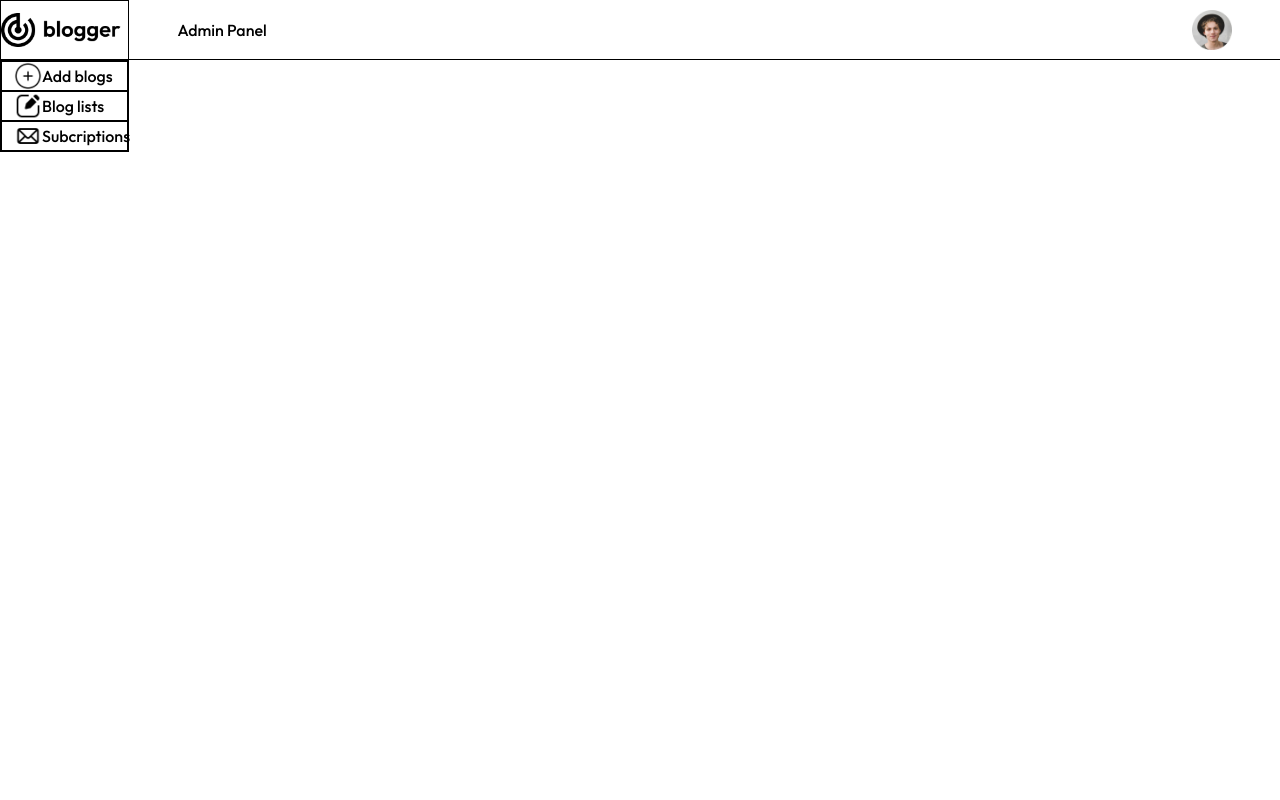
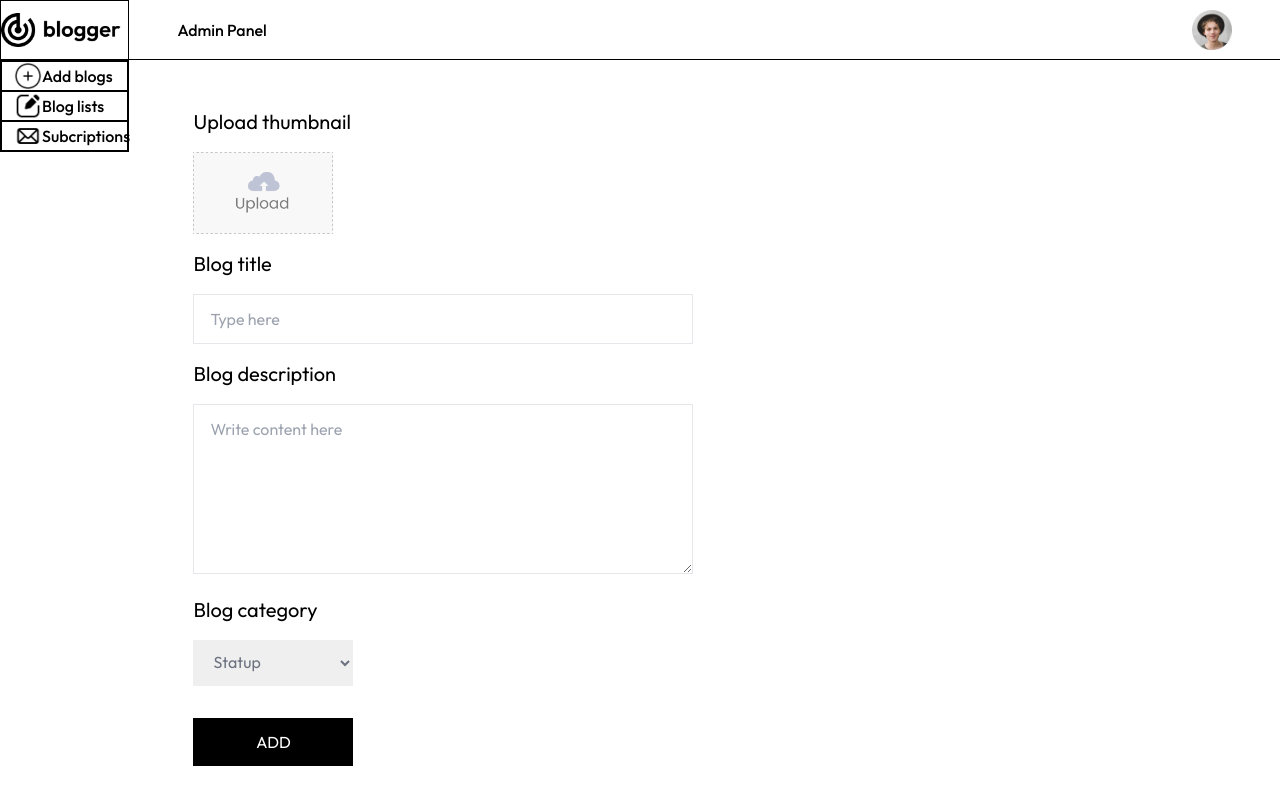
Before and after one commit to SanjayaPrasadRajapaksha/Blog_App, a Next.js app: page /admin/addProduct in a window 1280 px wide. Built offline with nearby package versions, Linux system fonts and the light colour scheme.

Commit message:
add blog form page with image upload and form submission

```diff
--- a/app/admin/addProduct/page.jsx
+++ b/app/admin/addProduct/page.jsx
@@ -1,12 +1,67 @@
 'use client'
-import React from 'react'
+import { assets } from '@/Assets/assets'
+import axios from 'axios'
+import Image from 'next/image'
+import React, { useState } from 'react'
+import { toast } from 'react-toastify'
 
 const page = () => {
-  return (
-    <div>
+    const [image, setImage] = useState(false);
+    const [data, setData] = useState({
+        title: "",
+        description: "",
+        category: "Startup",
+        author: "Sanjaya Prasad",
+        authorImg: "/authour_img"
+    })
 
-    </div>
-  )
+    const onChangeHandler = (e) => {
+        const name = e.target.name;
+        const value = e.target.value;
+        setData(data => ({ ...data, [name]: value }));
+        console.log(data)
+    }
+    const onSubmitHandler = async (e) => {
+        e.preventDefault();
+        const formData = new FormData();
+        formData.append("title", data.title);
+        formData.append("description", data.description);
+        formData.append("category", data.category);
+        formData.append("author", data.author);
+        formData.append("authorImg", data.authorImg);
+        formData.append("image", image);
+
+        const response = await axios.post('/api/blog', formData);
+        if (response.data.success) {
+            toast.success(response.data.msg)
+        } else {
+            toast.error("Error")
+        }
+    }
+    return (
+        <>
+            <form onSubmit={onSubmitHandler} className='pt-5 px-5 sm:pt-12 sm:pl-16'>
+                <p className='text-xl'>Upload thumbnail</p>
+                <label htmlFor="image">
+                    <Image className='mt-4' src={!image ? assets.upload_area : URL.createObjectURL(image)} width={140} height={70} alt='' />
+                </label>
+                <input onChange={(e) => setImage(e.target.files[0])} type='file' id='image' hidden required />
+                <p className='text-xl mt-4'>Blog title</p>
+                <input name='title' onChange={onChangeHandler} value={data.title} className='w-full sm:w-[500px] mt-4 px-4 py-3 border' type='text' placeholder='Type here' required />
+
+                <p className='text-xl mt-4'>Blog description</p>
+                <textarea name='description' onChange={onChangeHandler} value={data.description} rows={6} className='w-full sm:w-[500px] mt-4 px-4 py-3 border' type='text' placeholder='Write content here' required />
+                <p className='text-xl mt-4'>Blog category</p>
+                <select name='category' onChange={onChangeHandler} value={data.category} className='w-40 mt-4 px-4 py-3 text-gray-500'>
+                    <option value="Statup">Statup</option>
+                    <option value="Technolohy">Technolohy</option>
+                    <option value="Lifestyle">Lifestyle</option>
+                </select>
+                <br />
+                <button type='submit' className='mt-8 w-40 h-12 bg-black text-white'>ADD</button>
+            </form>
+        </>
+    )
 }
 
 export default page
--- a/app/admin/layout.jsx
+++ b/app/admin/layout.jsx
@@ -1,11 +1,13 @@
 import { assets } from "@/Assets/assets";
 import Sidebar from "@/Components/AdminComponents/Sidebar";
 import Image from "next/image";
+import { ToastContainer } from 'react-toastify';
 
 export default function Layout({ children }) {
     return (
         <>
             <div className="flex">
+                <ToastContainer theme="dark"/>
                 <Sidebar />
                 <div className="flex flex-col w-full">
                     <div className="flex items-center justify-between w-full py-3 max-h-[60px] px-12 border-b border-black ">
```
Also changed, not shown: public/1749457632897_image.jpeg (added), public/authour_img.png (added).
